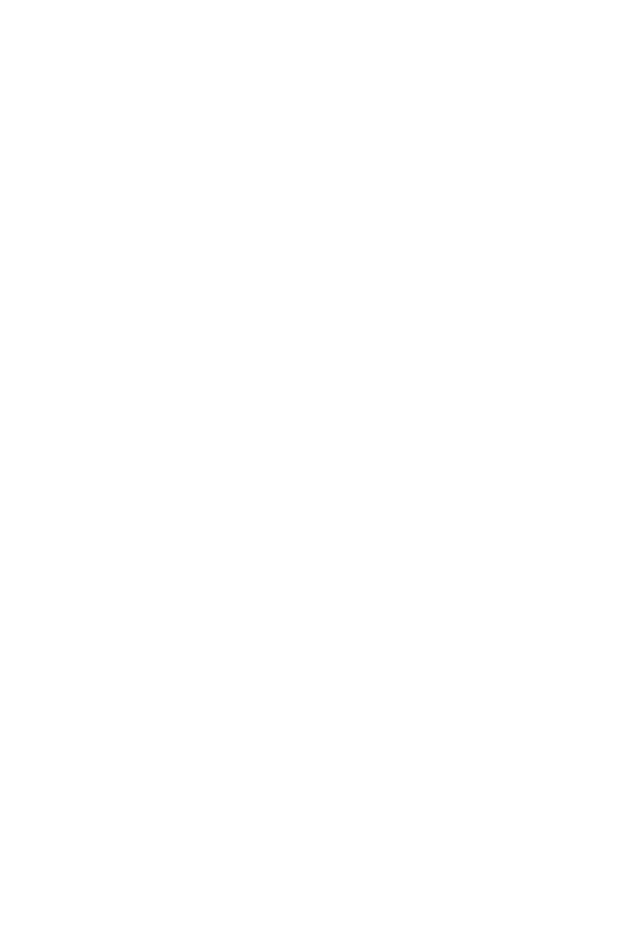
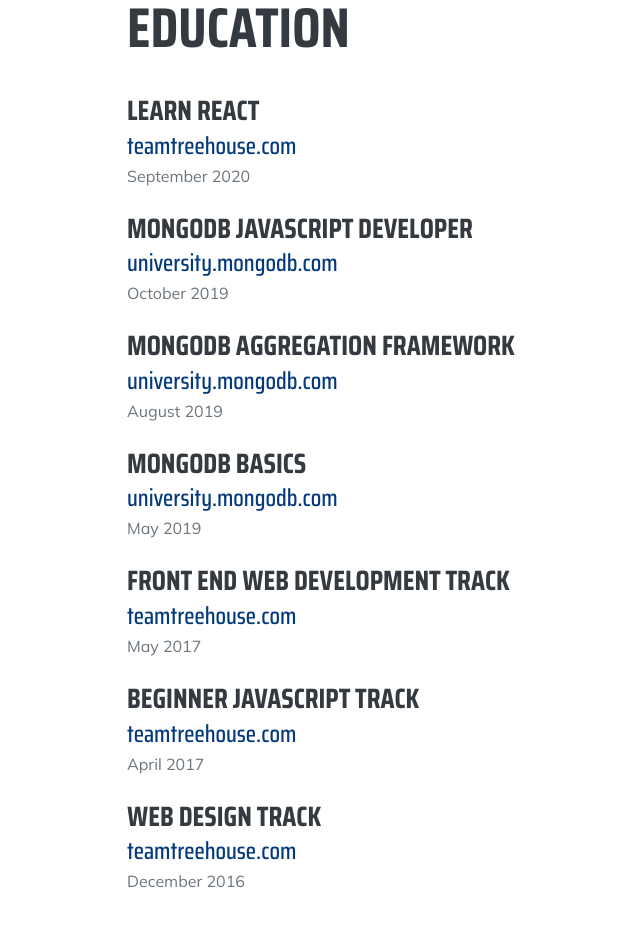
Before and after one commit to marshy2201/marshy2201.github.io, a React (Create React App) app: page / in a window 1280 px wide. Shown: the part 1760-2686 px from the top of the page, without its empty margins (193-833 px from the left). Before the commit the page ends 1666 px from the top, so only its background shows below. Built offline with nearby package versions, Linux system fonts and the light colour scheme.

Commit message:
education section added

```diff
--- a/src/App.js
+++ b/src/App.js
@@ -4,6 +4,7 @@
 import Navbar from './components/Navbar';
 import About from './components/About';
 import Experience from './components/Experience';
+import Education from './components/Education';
 import { Container } from 'react-bootstrap';
 
 function App() {
@@ -15,6 +16,7 @@
         <hr />
         <Experience />
         <hr />
+        <Education />
       </Container>
     </>
   );
--- /dev/null
+++ b/src/components/Course.js
@@ -0,0 +1,13 @@
+import React from 'react';
+
+const Course = ({ course, website, link, completed }) => (
+  <div className="mb-4">
+    <h3>{course}</h3>
+    <div className="subheading">
+      <a href={link}>{website}</a>
+    </div>
+    <span>{completed}</span>
+  </div>
+)
+
+export default Course;
--- /dev/null
+++ b/src/components/Education.js
@@ -0,0 +1,52 @@
+import React from 'react';
+import Course from './Course';
+
+const Education = () => (
+  <section id="education">
+    <h2 className="mb-4">Education</h2>
+    <Course
+      course="Learn React"
+      website="teamtreehouse.com"
+      link="https://teamtreehouse.com/lewismarshall"
+      completed="September 2020"
+    />
+    <Course
+      course="MongoDB Javascript Developer"
+      website="university.mongodb.com"
+      link="https://university.mongodb.com/"
+      completed="October 2019"
+    />
+    <Course
+      course="MongoDB Aggregation Framework"
+      website="university.mongodb.com"
+      link="https://university.mongodb.com/"
+      completed="August 2019"
+    />
+    <Course
+      course="MongoDB Basics"
+      website="university.mongodb.com"
+      link="https://university.mongodb.com/"
+      completed="May 2019"
+    />
+    <Course
+      course="Front End Web Development Track"
+      website="teamtreehouse.com"
+      link="https://teamtreehouse.com/lewismarshall"
+      completed="May 2017"
+    />
+    <Course
+      course="Beginner JavaScript Track"
+      website="teamtreehouse.com"
+      link="https://teamtreehouse.com/lewismarshall"
+      completed="April 2017"
+    />
+    <Course
+      course="Web Design Track"
+      website="teamtreehouse.com"
+      link="https://teamtreehouse.com/lewismarshall"
+      completed="December 2016"
+    />
+  </section>
+)
+
+export default Education;
```
